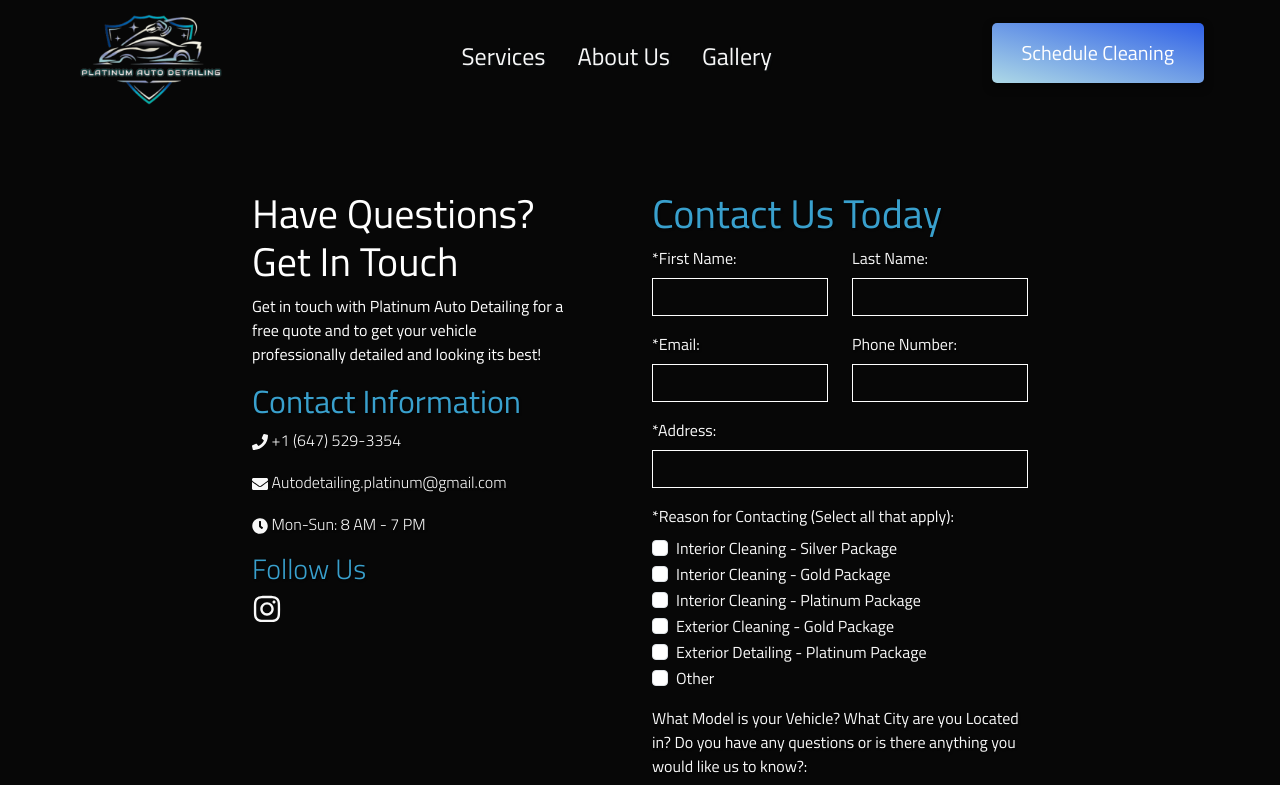
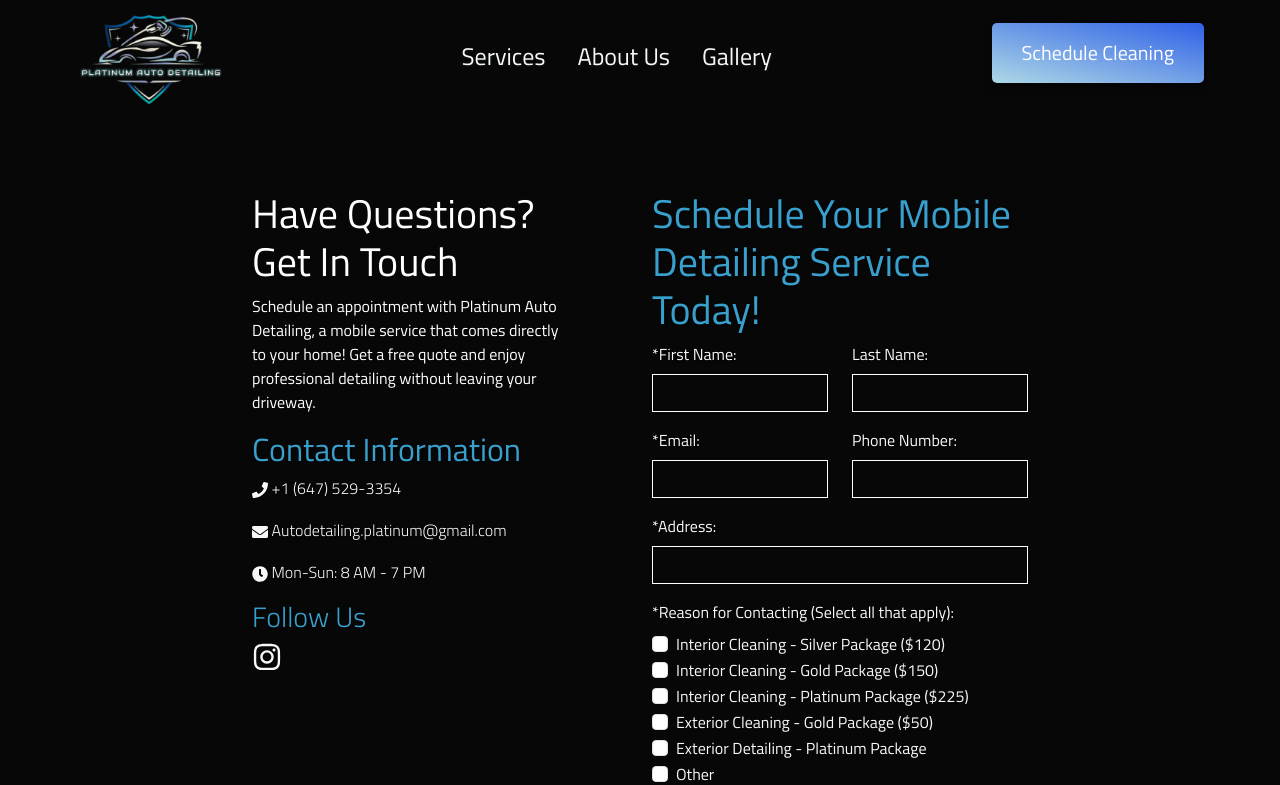
Before and after one commit to grantmacmillan/platinum-auto-detailing, a Next.js app: page /contact in a window 1280 px wide. Shown: the top 785 px of the page. Built offline with nearby package versions, Linux system fonts and the light colour scheme; no server answers.

Commit message:
Added wording changes

```diff
--- a/app/components/ContactForm.js
+++ b/app/components/ContactForm.js
@@ -94,7 +94,9 @@ export default function ContactForm() {
                 <Col md={4} className='mb-5'>
                     <div className="col-md-10 contact-info">
                         <h1>Have Questions?<br />Get In Touch</h1>
-                        <p className='contact-info'>Get in touch with Platinum Auto Detailing for a free quote and to get your vehicle professionally detailed and looking its best!</p>
+                        <p className='contact-info'>        Schedule an appointment with Platinum Auto Detailing, a mobile service that comes directly to your home! Get a free quote and enjoy professional detailing without leaving your driveway.
+
+                        </p>
                         <h2 className='contact-heading'>Contact Information</h2>
                         <p className='home-contact-bullets'><FaPhone className='contact-icons' /> <a className='contact-link' href="tel:+16475293354"> +1 (647) 529-3354</a></p>
                         <p className='home-contact-bullets'><FaEnvelope className='contact-icons' /> <a className='contact-link' href="mailto:Autodetailing.platinum@gmail.com"> Autodetailing.platinum@gmail.com</a></p>
@@ -111,7 +113,7 @@ export default function ContactForm() {
                     </div>
                 </Col>
                 <Col md={4} className='mb-4'>
-                    <h1 className='contact-heading'>Contact Us Today</h1>
+                    <h1 className='contact-heading'>Schedule Your Mobile Detailing Service Today!</h1>
                     <form onSubmit={handleSubmit}>
                         <div className="row ">
                             <div className="col-md-6 mb-3">
@@ -182,7 +184,7 @@ export default function ContactForm() {
                                         onChange={handleReasonChange}
                                     />
                                     <label className="form-check-label" htmlFor="interiorCleaningSilverPackage">
-                                        Interior Cleaning - Silver Package
+                                        Interior Cleaning - Silver Package ($120)
                                     </label>
                                 </div>
                                 <div className="form-check">
@@ -194,7 +196,7 @@ export default function ContactForm() {
                                         onChange={handleReasonChange}
                                     />
                                     <label className="form-check-label" htmlFor="interiorCleaningGoldPackage">
-                                        Interior Cleaning - Gold Package
+                                        Interior Cleaning - Gold Package ($150)
                                     </label>
                                 </div>
                                 <div className="form-check">
@@ -206,7 +208,7 @@ export default function ContactForm() {
                                         onChange={handleReasonChange}
                                     />
                                     <label className="form-check-label" htmlFor="interiorCleaningPlatinumPackage">
-                                        Interior Cleaning - Platinum Package
+                                        Interior Cleaning - Platinum Package ($225)
                                     </label>
                                 </div>
                                 <div className="form-check">
@@ -218,7 +220,7 @@ export default function ContactForm() {
                                         onChange={handleReasonChange}
                                     />
                                     <label className="form-check-label" htmlFor="ExteriorDetailingGoldPackage">
-                                        Exterior Cleaning - Gold Package
+                                        Exterior Cleaning - Gold Package ($50)
                                     </label>
                                 </div>
                                 <div className="form-check">
--- a/app/our-services/page.js
+++ b/app/our-services/page.js
@@ -186,7 +186,7 @@ export default function Services() {
                         <div className="col-md-6 col-lg-4 mb-4">
                             <div className="pricing-card text-start d-flex flex-column justify-content-between delay-1">
                                 <div className="pricing-card-body">
-                                    <p className="pricing-card-title-small silver-text">$80</p>
+                                    <p className="pricing-card-title-small silver-text">$120</p>
                                     <p className="pricing-card-title silver-style">SILVER PACKAGE</p>
                                     <ul className="list-unstyled mt-3 mb-4">
                                         <li><FaCheck /> Full vacuuming throughout the entire vehicle.</li>
@@ -238,7 +238,7 @@ export default function Services() {
                         <div className="col-md-6 col-lg-4 mb-4">
                             <div className="pricing-card text-start d-flex flex-column justify-content-between delay-3">
                                 <div className="pricing-card-body">
-                                    <p className="pricing-card-title-small">Starting at $200</p>
+                                    <p className="pricing-card-title-small">Starting at $225</p>
                                     <h2 className="pricing-card-title platinum-style">PLATINUM PACKAGE</h2>
                                     <ul className="list-unstyled mt-3 mb-4">
                                         <li><FaCheck /> Includes all items from the Gold Package.</li>
--- a/app/page.js
+++ b/app/page.js
@@ -52,7 +52,7 @@ export default function Home() {
           <Row>
             <Col md={6} className={styles.overlay}>
               <h1 className={styles.heading}>We Bring the <strong>Shine</strong> to You</h1>
-              <h2 className={styles.subHeading}>Exceptional Care Delivered to Your Location!</h2>
+              <h2 className={styles.subHeading}>Expert Detailing, Delivered Directly to Your Home!</h2>
               <div className={styles.buttons}>
                 <Link href="/contact" passHref >
                   <span className="cta-button">
```
